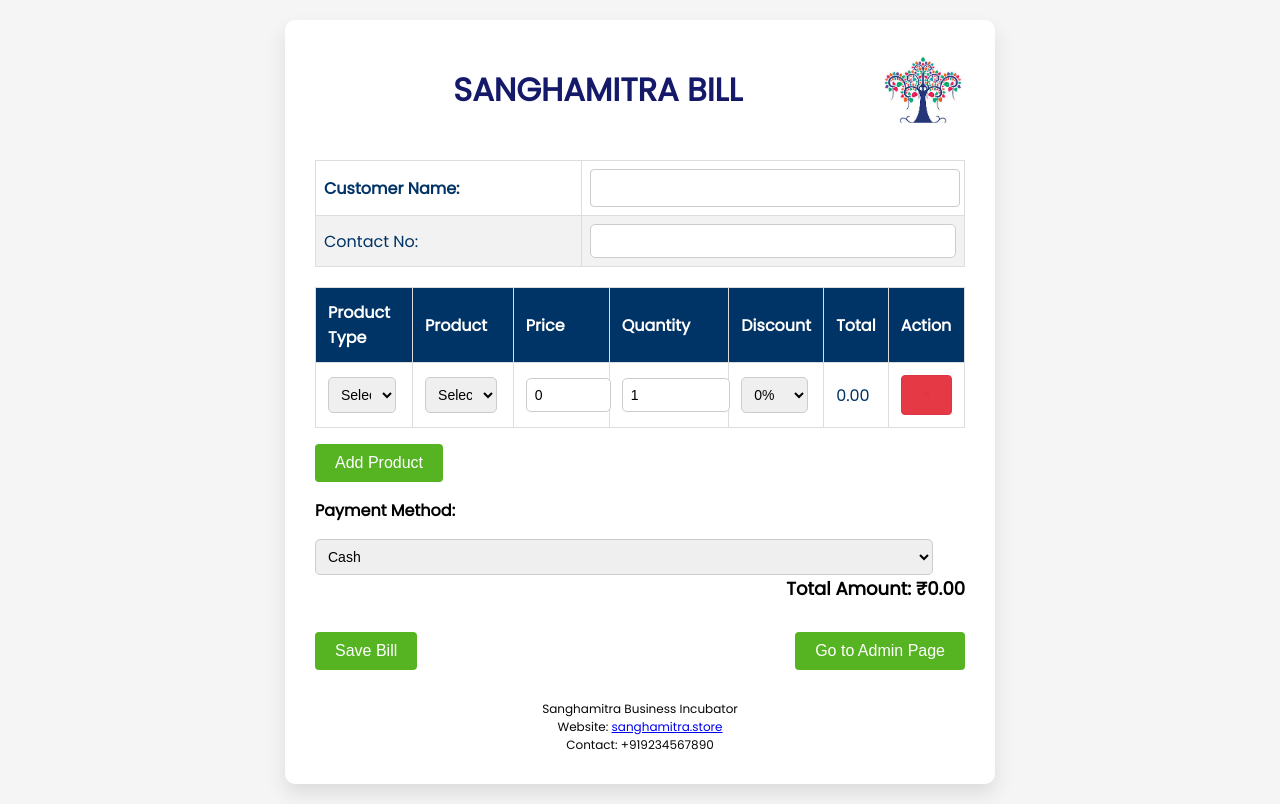
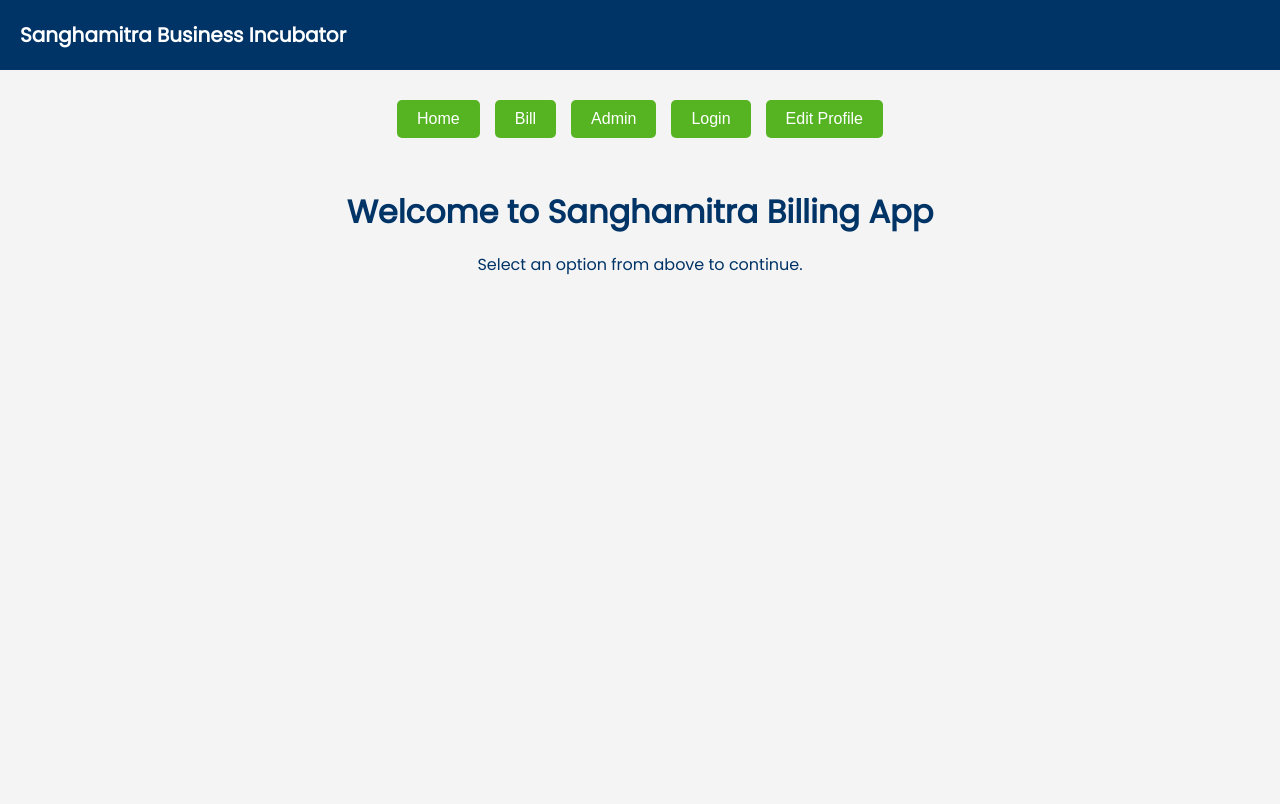
Before and after one commit to Apekshagarse/BillingApp, a React (Create React App) app in the folder client/: page / in a window 1280 px wide. Built offline with nearby package versions, Linux system fonts and the light colour scheme.

Commit message:
home page added

```diff
--- a/client/package.json
+++ b/client/package.json
@@ -30,6 +30,7 @@
       "last 1 chrome version",
       "last 1 firefox version",
       "last 1 safari version"
-    ]
+    ],
+    "proxy": "http://localhost:8080"
   }
 }
--- a/client/src/App.js
+++ b/client/src/App.js
@@ -5,15 +5,17 @@
 import './styles/ViewBills.css';
 import AdminLogin from './components/AdminLogin';
 import './styles/AdminLogin.css';
-
+import Home from './components/Home';
+import './styles/Home.css';
 
 function App() {
   return (
     <Router>
       <Routes>
-        <Route path="/" element={<BillForm />} />
+        <Route path="/" element={<Home />} />
+        <Route path="/bill" element={<BillForm />} />
         <Route path="/admin-login" element={<AdminLogin />} />
-        <Route path="/admin" element={<ViewBills />} />
+        <Route path="/view" element={<ViewBills />} />
       </Routes>
     </Router>
   );
--- a/client/src/components/AdminLogin.js
+++ b/client/src/components/AdminLogin.js
@@ -16,7 +16,7 @@
 
     if (username === adminUser && password === adminPass) {
       localStorage.setItem('adminAuthenticated', true);
-      navigate('/admin');
+      navigate('/view');
     } else {
       setError('Invalid username or password');
     }
--- a/client/src/components/BillForm.js
+++ b/client/src/components/BillForm.js
@@ -109,7 +109,7 @@
     };
 
     try {
-      const res = await fetch('http://localhost:3000/api/', {
+      const res = await fetch('http://localhost:8080/api/', {
         method: 'POST',
         headers: { 'Content-Type': 'application/json' },
         body: JSON.stringify(billData)
@@ -227,7 +227,8 @@
 
       <div className="buttons">
         <button onClick={handleSubmit}>Save Bill</button>
-        <button onClick={() => window.location.href = '/admin'}>Go to Admin Page</button>
+        <button onClick={() => window.location.href = '/view'}>Go to Admin Page</button>
+        <button onClick={() => window.print()}>Print</button>
       </div>
 
       <div className="footer">
--- /dev/null
+++ b/client/src/components/Home.js
@@ -0,0 +1,30 @@
+// src/pages/Home.js
+import React from 'react';
+import { useNavigate } from 'react-router-dom';
+
+const Home = () => {
+  const navigate = useNavigate();
+
+  return (
+    <div className="home-container">
+      <header className="header">
+        <div className="brand">Sanghamitra Business Incubator</div>
+      </header>
+
+      <nav className="nav-bar">
+        <button onClick={() => navigate('/')}>Home</button>
+        <button onClick={() => navigate('/bill')}>Bill</button>
+        <button onClick={() => navigate('/view')}>Admin</button>
+        <button onClick={() => navigate('/admin-login')}>Login</button>
+        <button onClick={() => alert("Edit Profile coming soon!")}>Edit Profile</button>
+      </nav>
+
+      <div className="home-body">
+        <h1>Welcome to Sanghamitra Billing App</h1>
+        <p>Select an option from above to continue.</p>
+      </div>
+    </div>
+  );
+};
+
+export default Home;
--- a/client/src/components/ViewBills.js
+++ b/client/src/components/ViewBills.js
@@ -28,12 +28,13 @@
         method: 'DELETE'
       });
       const result = await response.json();
-      if (result.success) {
+      if (response.ok) {
         alert('Bill deleted');
         fetchBills();
       } else {
         throw new Error(result.message);
       }
+
     } catch (err) {
       alert('Error deleting bill');
     }
@@ -57,8 +58,8 @@
   return (
     <div className="admin-container">
       <div className="header">
-        <button id="backBtn" onClick={() => window.location.href = '/'}>Back to Billing</button>
-        <h1>SANGHAMITRA BILL - ADMIN PANEL</h1>
+        <button id="backBtn" onClick={() => window.location.href = '/'}>Go Back to Home</button>
+        <h1>SANGHAMITRA BILL - Records</h1>
         <img src="/sanghamitra logo.jpeg" alt="Sanghamitra Logo" className="logo" />
       </div>
 
--- /dev/null
+++ b/client/src/styles/Home.css
@@ -0,0 +1,47 @@
+.home-container {
+  font-family: 'Poppins', sans-serif;
+  min-height: 100vh;
+  background: #f4f4f4;
+  padding: 0;
+  margin: 0;
+}
+
+.header {
+  display: flex;
+  padding: 20px;
+  background-color: #003366;
+  color: white;
+  font-size: 20px;
+  font-weight: bold;
+}
+
+.nav-bar {
+  display: flex;
+  justify-content: center;
+  gap: 15px;
+  margin: 30px 0;
+}
+
+.nav-bar button {
+  padding: 10px 20px;
+  font-size: 16px;
+  background-color: #56b423;
+  color: white;
+  border: none;
+  border-radius: 5px;
+  cursor: pointer;
+}
+
+.nav-bar button:hover {
+  background-color: #4a9e1d;
+}
+
+.home-body h1 {
+  color: #003366;
+}
+
+.home-body {
+  text-align: center;
+  margin-top: 50px;
+  color: #003366;
+}
--- a/client/src/styles/ViewBills.css
+++ b/client/src/styles/ViewBills.css
@@ -20,7 +20,7 @@
 }
 
 h1 {
-  color: #15196a;
+  color: hsl(220, 16%, 96%);
   margin: 0;
   text-align: center;
   flex: 1;
@@ -49,7 +49,7 @@
 }
 
 .delete-btn {
-  background-color: #e63946;
+  background-color: #f4f0f0;
 }
 
 .delete-btn:hover {
```
